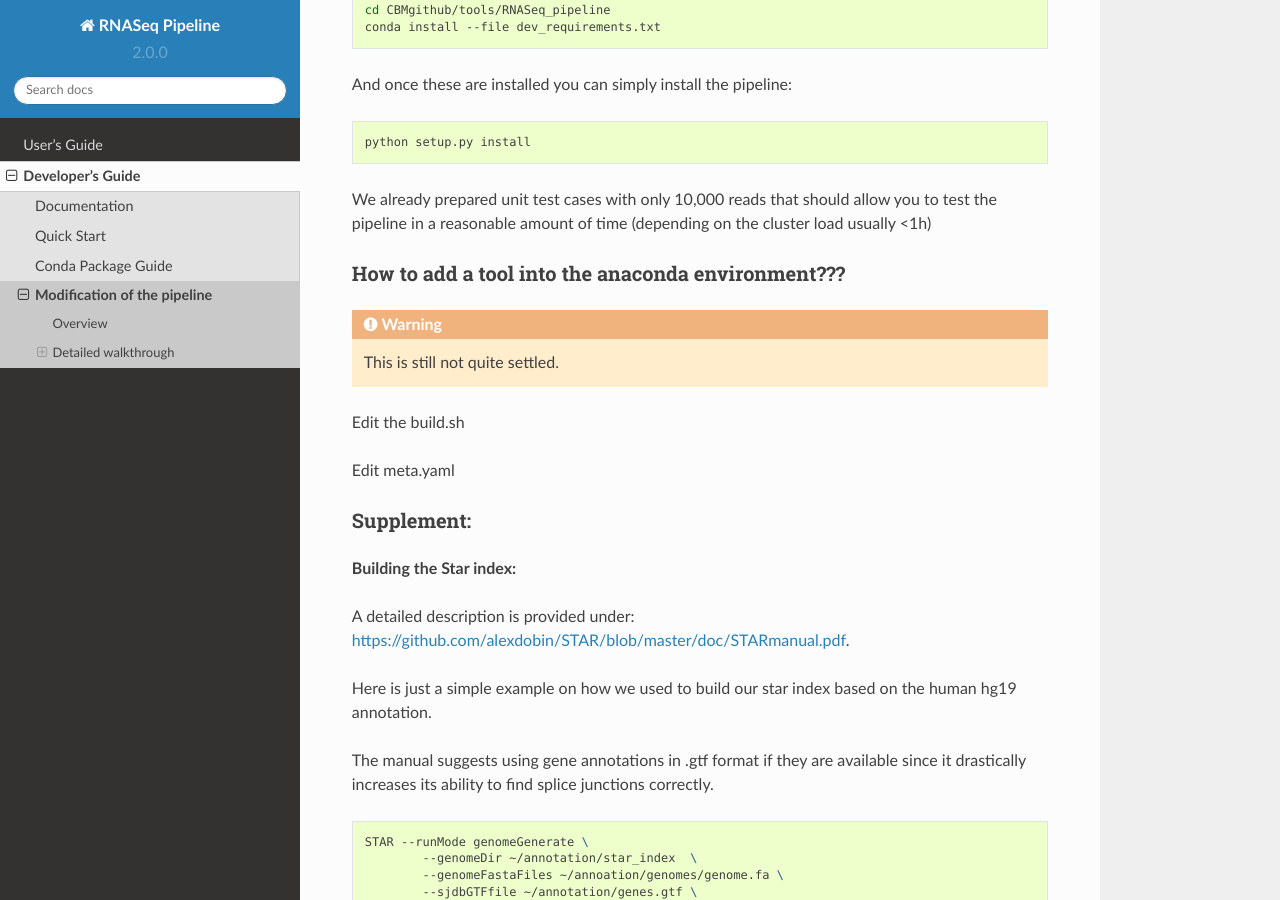
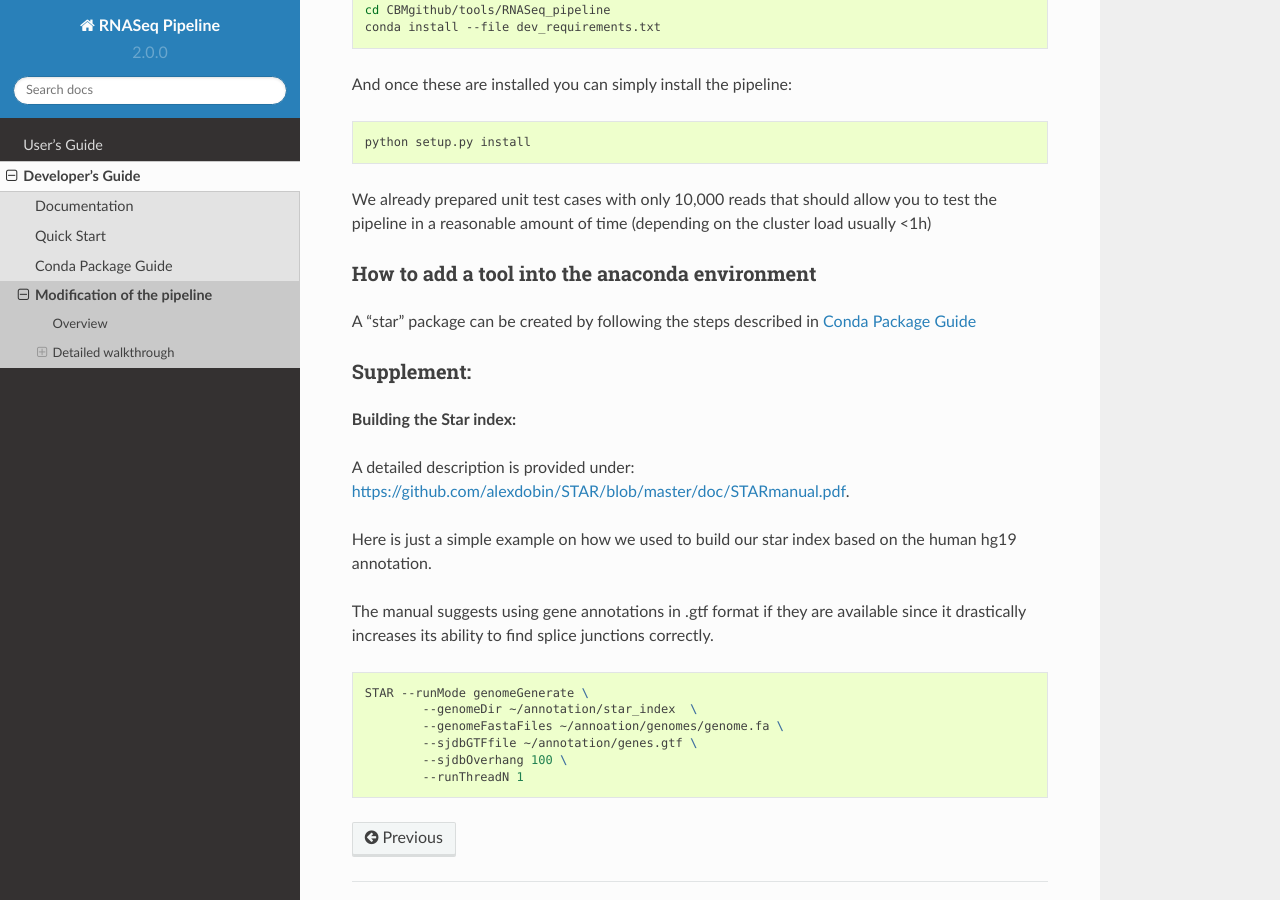
Before and after one commit to tetomonti/Hydra, a Sphinx documentation site: the page built from tools/RNASeq_pipeline/docs/dev_docs/new_module.rst, in a window 1280 px wide and 900 px high, scrolled down 8264 px. Built offline with Sphinx 7.4.7 and the Read the Docs theme 2.0.0, drawn with Linux system fonts in a browser that asks for light colours.

Commit message:
added details on package building and annotation files

```diff
--- a/tools/RNASeq_pipeline/docs/dev_docs/making_conda_packages.rst
+++ b/tools/RNASeq_pipeline/docs/dev_docs/making_conda_packages.rst
@@ -1,4 +1,4 @@
-
+.. _rst_tutorial:
 
 =====================
  Conda Package Guide
--- a/tools/RNASeq_pipeline/docs/dev_docs/new_module.rst
+++ b/tools/RNASeq_pipeline/docs/dev_docs/new_module.rst
@@ -413,16 +413,11 @@ And once these are installed you can simply install the pipeline:
 We already prepared unit test cases with only 10,000 reads that should allow you to test the pipeline in a reasonable amount
 of time (depending on the cluster load usually <1h)
 
-How to add a tool into the anaconda environment???
---------------------------------------------------
+How to add a tool into the anaconda environment
+-----------------------------------------------
 
-.. warning::
+A "star" package can be created by following the steps described in :ref:`rst_tutorial`
 
-	This is still not quite settled.
-
-Edit the build.sh
-
-Edit meta.yaml
 
 Supplement:
 ----------
--- a/tools/RNASeq_pipeline/docs/user_docs/parameters.rst
+++ b/tools/RNASeq_pipeline/docs/user_docs/parameters.rst
@@ -55,8 +55,7 @@ The following list explains some of the more important parameters:
 ``QC_and_trim_only``: runs only the initial preprocessing step to make sure the adapter clipping was successful before continuing.
 One you confirm the QC looks alright you can run the pipeline in resume mode, which the skips the fastqc runs and adapter clipping.
 
-.. warning::
-
-	We have to add details here about annotations and building tophat and star.
 
 There are also parameters for every single module (most important are the genome and annotation files) that have to be specified correctly.
+
+Annotation files can be downloaded at `<http://useast.ensembl.org/Homo_sapiens/Info/Index?redirect=no>`_
```
